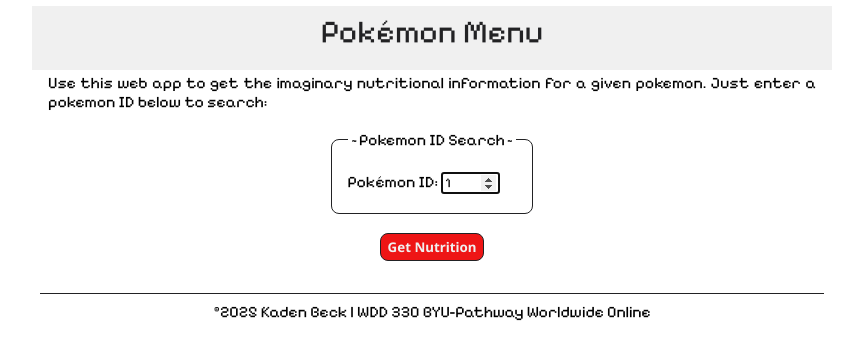
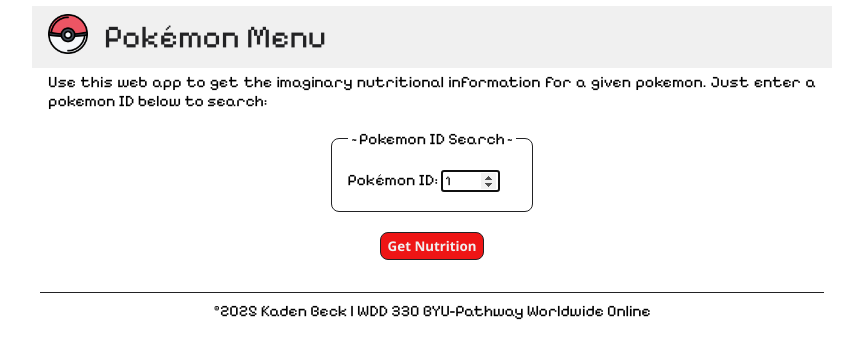
Before and after one commit to Kaden-Beck/pokemon-menu, a website built with Vite: page src/index.html in a window 1280 px wide. Shown: the whole page, without its empty margins (208-1071 px from the left). Built offline with nearby package versions, Linux system fonts and the light colour scheme.

Commit message:
More animations, fixed weight conversion

```diff
--- a/src/css/style.css
+++ b/src/css/style.css
@@ -19,15 +19,17 @@
 }
 
 header {
-  display: flex;
+  display: grid;
+  grid-template-columns: auto auto 1fr;
   background-color: var(--poke-white);
+  padding: .25rem 1rem;
 
   & a {
     display: block;
     text-decoration: none;
     color: var(--poke-black);
     font-size: 2rem;
-    margin-bottom: 1rem;
+    margin: .5rem 1rem;
   }
 }
 
--- a/src/index.html
+++ b/src/index.html
@@ -23,7 +23,7 @@
   </head>
 
   <body>
-    <header id="header-partial" class="hover-zoom"></header>
+    <header id="header-partial" ></header>
     <main>
       <p>
         Use this web app to get the imaginary nutritional information for a
--- a/src/js/PokemonDetails.mjs
+++ b/src/js/PokemonDetails.mjs
@@ -22,7 +22,7 @@
     this.flavorText = await this.getFlavorText();
     this.typeNames = this.getTypes();
     this.name = this.pokemon.name;
-    this.weight = parseInt(this.pokemon.weight);
+    // Weight is provided in Hectograms
     this.spriteURL = this.pokemon.sprites.front_default;
     this.pokedexURL = "https://www.pokemon.com/us/pokedex/" + this.name;
     this.typeSprites = await this.buildTypeSprites(this.typeNames);
--- a/src/js/PokemonNutrients.js
+++ b/src/js/PokemonNutrients.js
@@ -22,7 +22,8 @@
   }
 
   async init() {
-    this.weight = this.pokemonData.weight;
+    // weight is provided in hectograms
+    this.weight = this.pokemonData.weight * 100;
     this.carbFactor = 0;
     this.fatFactor = 0;
     this.proteinFactor = 0;
--- a/src/public/partials/header.html
+++ b/src/public/partials/header.html
@@ -1,3 +1,2 @@
-<div>
-  <a href="/index.html">Pokémon Menu</a>
-</div>
+  <img src="/images/pokeball.png" alt="Poke-ball" class="hover-spin" height="40">
+  <a class="hover-zoom" href="/index.html">Pokémon Menu</a>
```
Also changed, not shown: src/public/images/pokeball.png (added).
